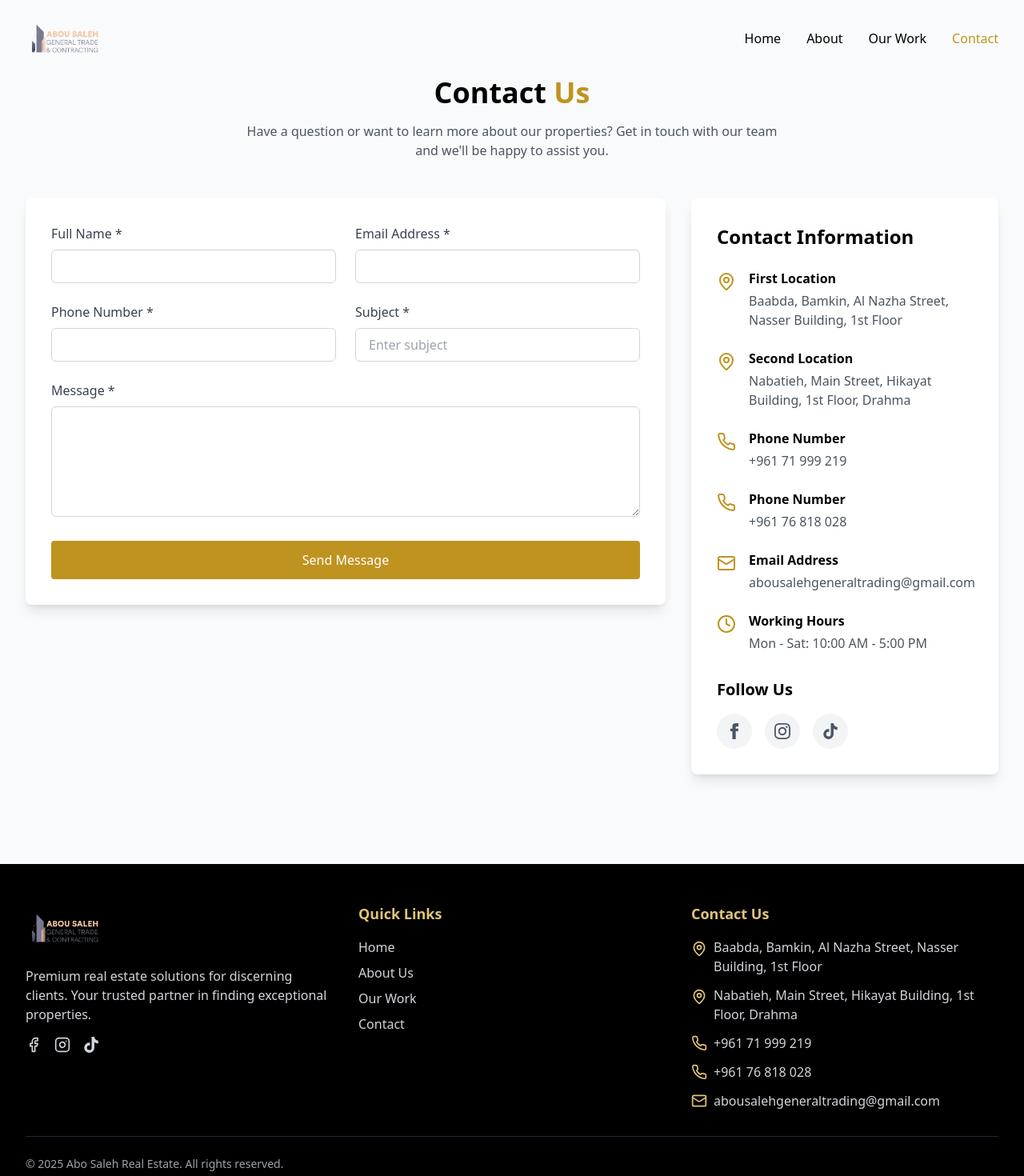
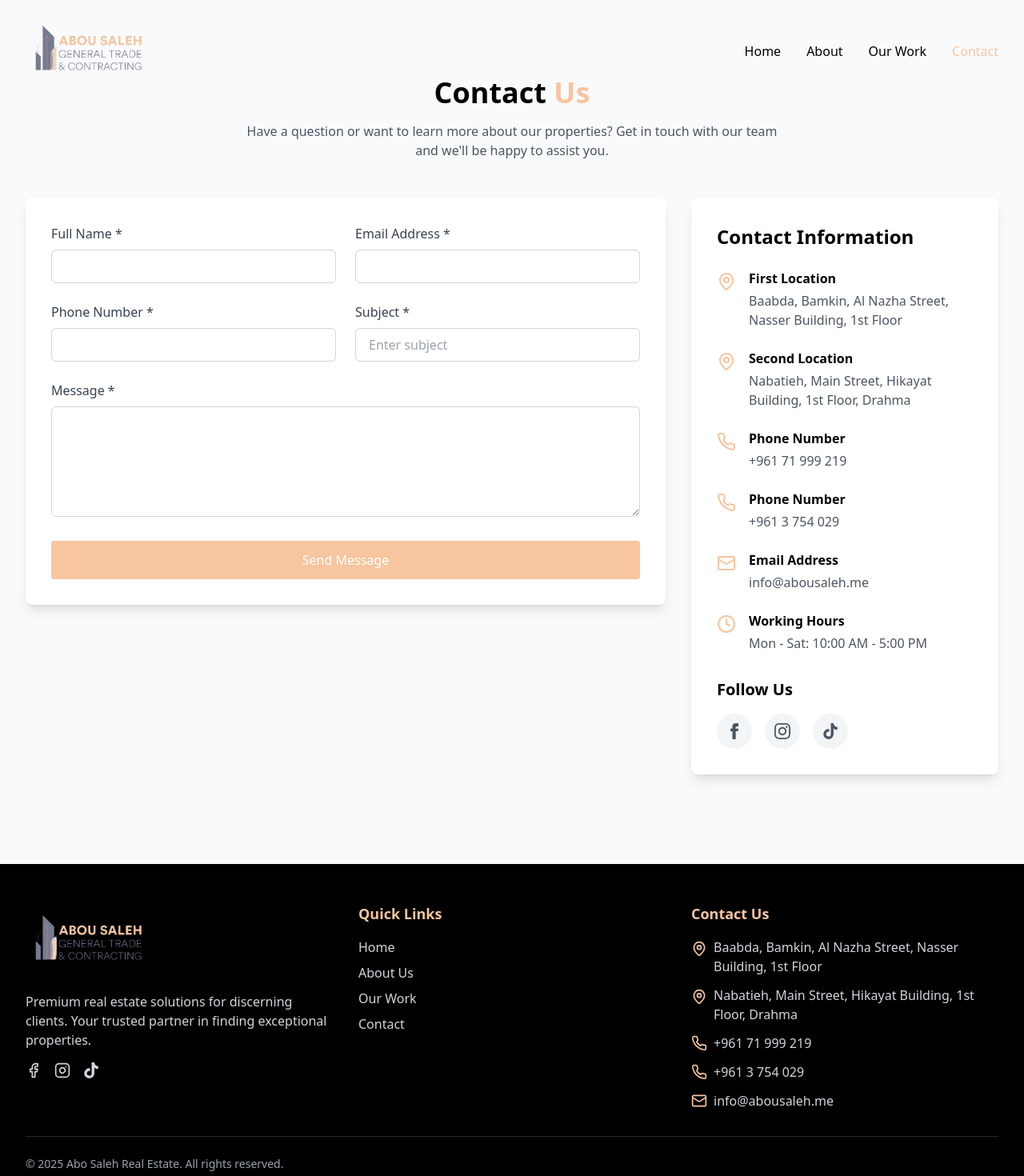
Before and after one commit to hasanborshalli/Abo-Saleh, a React (Vite) app: page /contact in a window 1280 px wide. Shown: the top 1470 px of the page at 80% size. Built offline with nearby package versions, Linux system fonts and the light colour scheme; a web font is replaced by a local one.

Commit message:
hadi media edits

```diff
--- a/src/components/About/Certificates.tsx
+++ b/src/components/About/Certificates.tsx
@@ -24,7 +24,7 @@ const Certificates = () => {
                         }}
                     >
                         Our{" "}
-                        <span className="text-[#BF9320]">Certifications</span> &
+                        <span className="text-[#f7c59f]">Certifications</span> &
                         Licenses
                     </motion.h2>
                     <motion.p
@@ -85,7 +85,7 @@ const Certificates = () => {
                                 <p className="text-gray-600 mb-1">
                                     Issued by: {certificate.issuer}
                                 </p>
-                                <p className="text-[#BF9320] font-medium">
+                                <p className="text-[#f7c59f] font-medium">
                                     Year: {certificate.year}
                                 </p>
                             </div>
--- a/src/components/About/TeamSection.tsx
+++ b/src/components/About/TeamSection.tsx
@@ -24,7 +24,7 @@ const TeamSection = () => {
                             duration: 0.6,
                         }}
                     >
-                        Meet Our <span className="text-[#BF9320]">Team</span>
+                        Meet Our <span className="text-[#f7c59f]">Team</span>
                     </motion.h2>
                     <motion.p
                         className="text-gray-600"
@@ -81,7 +81,7 @@ const TeamSection = () => {
                                 <h3 className="text-xl font-semibold mb-1">
                                     {member.name}
                                 </h3>
-                                <p className="text-[#BF9320] mb-4">
+                                <p className="text-[#f7c59f] mb-4">
                                     {member.position}
                                 </p>
                             </div>
--- a/src/components/Contact/ContactForm.tsx
+++ b/src/components/Contact/ContactForm.tsx
@@ -80,7 +80,7 @@ const ContactForm = () => {
                     </p>
                     <button
                         onClick={() => setIsSubmitted(false)}
-                        className="bg-[#BF9320] hover:bg-[#DFC578] text-white px-6 py-3 rounded transition-colors duration-300"
+                        className="bg-[#f7c59f] hover:bg-[#DFC578] text-white px-6 py-3 rounded transition-colors duration-300"
                     >
                         Send Another Message
                     </button>
@@ -102,7 +102,7 @@ const ContactForm = () => {
                                 value={formState.name}
                                 onChange={handleChange}
                                 required
-                                className="w-full px-4 py-2 border border-gray-300 rounded-md focus:ring-[#BF9320] focus:border-[#BF9320] outline-none"
+                                className="w-full px-4 py-2 border border-gray-300 rounded-md focus:ring-[#f7c59f] focus:border-[#f7c59f] outline-none"
                             />
                         </div>
                         <div>
@@ -119,7 +119,7 @@ const ContactForm = () => {
                                 value={formState.email}
                                 onChange={handleChange}
                                 required
-                                className="w-full px-4 py-2 border border-gray-300 rounded-md focus:ring-[#BF9320] focus:border-[#BF9320] outline-none"
+                                className="w-full px-4 py-2 border border-gray-300 rounded-md focus:ring-[#f7c59f] focus:border-[#f7c59f] outline-none"
                             />
                         </div>
                         <div>
@@ -136,7 +136,7 @@ const ContactForm = () => {
                                 value={formState.phone}
                                 onChange={handleChange}
                                 required
-                                className="w-full px-4 py-2 border border-gray-300 rounded-md focus:ring-[#BF9320] focus:border-[#BF9320] outline-none"
+                                className="w-full px-4 py-2 border border-gray-300 rounded-md focus:ring-[#f7c59f] focus:border-[#f7c59f] outline-none"
                             />
                         </div>
                         <div>
@@ -154,7 +154,7 @@ const ContactForm = () => {
                                 onChange={handleChange}
                                 required
                                 placeholder="Enter subject"
-                                className="w-full px-4 py-2 border border-gray-300 rounded-md focus:ring-[#BF9320] focus:border-[#BF9320] outline-none"
+                                className="w-full px-4 py-2 border border-gray-300 rounded-md focus:ring-[#f7c59f] focus:border-[#f7c59f] outline-none"
                             />
                         </div>
                     </div>
@@ -172,14 +172,14 @@ const ContactForm = () => {
                             onChange={handleChange}
                             required
                             rows={5}
-                            className="w-full px-4 py-2 border border-gray-300 rounded-md focus:ring-[#BF9320] focus:border-[#BF9320] outline-none"
+                            className="w-full px-4 py-2 border border-gray-300 rounded-md focus:ring-[#f7c59f] focus:border-[#f7c59f] outline-none"
                         ></textarea>
                     </div>
                     <div>
                         <button
                             type="submit"
                             disabled={isSubmitting}
-                            className={`w-full bg-[#BF9320] hover:bg-[#DFC578] text-white px-6 py-3 rounded transition-colors duration-300 flex items-center justify-center ${
+                            className={`w-full bg-[#f7c59f] hover:bg-[#DFC578] text-white px-6 py-3 rounded transition-colors duration-300 flex items-center justify-center ${
                                 isSubmitting
                                     ? "opacity-70 cursor-not-allowed"
                                     : ""
--- a/src/components/Contact/ContactInfo.tsx
+++ b/src/components/Contact/ContactInfo.tsx
@@ -3,34 +3,34 @@ import { MapPinIcon, PhoneIcon, MailIcon, ClockIcon } from "lucide-react";
 const ContactInfo = () => {
     const contactDetails = [
         {
-            icon: <MapPinIcon size={24} className="text-[#BF9320]" />,
+            icon: <MapPinIcon size={24} className="text-[#f7c59f]" />,
             title: "First Location",
             details:
                 "Baabda, Bamkin, Al Nazha Street, Nasser Building, 1st Floor",
         },
         {
-            icon: <MapPinIcon size={24} className="text-[#BF9320]" />,
+            icon: <MapPinIcon size={24} className="text-[#f7c59f]" />,
             title: "Second Location",
             details:
                 "Nabatieh, Main Street, Hikayat Building, 1st Floor, Drahma",
         },
         {
-            icon: <PhoneIcon size={24} className="text-[#BF9320]" />,
+            icon: <PhoneIcon size={24} className="text-[#f7c59f]" />,
             title: "Phone Number",
             details: "+961 71 999 219",
         },
         {
-            icon: <PhoneIcon size={24} className="text-[#BF9320]" />,
+            icon: <PhoneIcon size={24} className="text-[#f7c59f]" />,
             title: "Phone Number",
-            details: "+961 76 818 028",
+            details: "+961 3 754 029",
         },
         {
-            icon: <MailIcon size={24} className="text-[#BF9320]" />,
+            icon: <MailIcon size={24} className="text-[#f7c59f]" />,
             title: "Email Address",
-            details: "abousalehgeneraltrading@gmail.com",
+            details: "info@abousaleh.me",
         },
         {
-            icon: <ClockIcon size={24} className="text-[#BF9320]" />,
+            icon: <ClockIcon size={24} className="text-[#f7c59f]" />,
             title: "Working Hours",
             details: "Mon - Sat: 10:00 AM - 5:00 PM",
         },
@@ -55,7 +55,7 @@ const ContactInfo = () => {
                     <a
                         target="_blank"
                         href="https://www.facebook.com/abousaleh.ME/"
-                        className="bg-gray-100 hover:bg-[#BF9320] hover:text-white text-gray-600 p-3 rounded-full transition-colors duration-300"
+                        className="bg-gray-100 hover:bg-[#f7c59f] hover:text-white text-gray-600 p-3 rounded-full transition-colors duration-300"
                         aria-label="Facebook"
                     >
                         <svg
@@ -71,7 +71,7 @@ const ContactInfo = () => {
                     <a
                         target="_blank"
                         href="https://www.instagram.com/abousaleh.me?igsh=MWp2Z2N6NWx6aXJoNg%3D%3D"
-                        className="bg-gray-100 hover:bg-[#BF9320] hover:text-white text-gray-600 p-3 rounded-full transition-colors duration-300"
+                        className="bg-gray-100 hover:bg-[#f7c59f] hover:text-white text-gray-600 p-3 rounded-full transition-colors duration-300"
                         aria-label="Instagram"
                     >
                         <svg
@@ -87,7 +87,7 @@ const ContactInfo = () => {
                     <a
                         target="_blank"
                         href="https://www.tiktok.com/@abousalehco?_t=ZS-8yJj5nttxWC&_r=1"
-                        className="bg-gray-100 hover:bg-[#BF9320] hover:text-white text-gray-600 p-3 rounded-full transition-colors duration-300"
+                        className="bg-gray-100 hover:bg-[#f7c59f] hover:text-white text-gray-600 p-3 rounded-full transition-colors duration-300"
                         aria-label="TikTok"
                     >
                         <svg
--- a/src/components/Home/FeaturedWork.tsx
+++ b/src/components/Home/FeaturedWork.tsx
@@ -56,7 +56,7 @@ const FeaturedWork = () => {
                         }}
                     >
                         Featured{" "}
-                        <span className="text-[#BF9320]">Projects</span>
+                        <span className="text-[#f7c59f]">Projects</span>
                     </motion.h2>
                     <motion.p
                         className="text-gray-600 max-w-2xl mx-auto"
@@ -106,7 +106,7 @@ const FeaturedWork = () => {
                                 alt={image.alt}
                                 className="w-full h-full object-cover transition-transform duration-500 group-hover:scale-105"
                             />
-                            <div className="absolute top-4 left-4 bg-[#BF9320] text-white px-3 py-1 rounded-full text-sm font-medium">
+                            <div className="absolute top-4 left-4 bg-[#f7c59f] text-white px-3 py-1 rounded-full text-sm font-medium">
                                 {image.category}
                             </div>
                             <img
@@ -120,7 +120,7 @@ const FeaturedWork = () => {
                 <div className="text-center">
                     <Link
                         to="/our-work"
-                        className="inline-flex items-center bg-[#BF9320] hover:bg-[#DFC578] text-white px-8 py-3 rounded transition-colors duration-300"
+                        className="inline-flex items-center bg-[#f7c59f] hover:bg-[#DFC578] text-white px-8 py-3 rounded transition-colors duration-300"
                     >
                         View Our Work
                         <ArrowRightIcon size={18} className="ml-2" />
--- a/src/components/Home/HeroSection.tsx
+++ b/src/components/Home/HeroSection.tsx
@@ -47,7 +47,7 @@ const HeroSection = () => {
                         }}
                     >
                         Discover Your{" "}
-                        <span className="text-[#DFC578]">Perfect Property</span>
+                        <span className="text-[#f7c59f]">Perfect Property</span>
                     </motion.h1>
                     <motion.p
                         className="text-lg md:text-xl mb-8 text-gray-200"
@@ -84,14 +84,14 @@ const HeroSection = () => {
                     >
                         <Link
                             to="/our-work"
-                            className="bg-[#BF9320] hover:bg-[#DFC578] text-white px-8 py-3 rounded transition-colors duration-300 flex items-center justify-center"
+                            className="bg-[#f7c59f] hover:bg-[#DFC578] text-white px-8 py-3 rounded transition-colors duration-300 flex items-center justify-center"
                         >
                             Check Our Work
                             <ArrowRightIcon size={18} className="ml-2" />
                         </Link>
                         <Link
                             to="/contact"
-                            className="border-2 border-white hover:border-[#DFC578] hover:text-[#DFC578] text-white px-8 py-3 rounded transition-colors duration-300 flex items-center justify-center"
+                            className="border-2 border-white hover:border-[#f7c59f] hover:text-[#f7c59f] text-white px-8 py-3 rounded transition-colors duration-300 flex items-center justify-center"
                         >
                             Contact Us
                         </Link>
--- a/src/components/Layout/Footer.tsx
+++ b/src/components/Layout/Footer.tsx
@@ -17,7 +17,7 @@ const Footer = () => {
                         <img
                             src="/logo.png"
                             alt="Abo Saleh Real Estate"
-                            className="h-16 md:h-16 w-auto object-contain mb-4"
+                            className="h-16 md:h-24 w-auto object-contain mb-4"
                         />
                         <p className="text-gray-300 mb-4">
                             Premium real estate solutions for discerning
@@ -28,21 +28,21 @@ const Footer = () => {
                             <a
                                 target="_blank"
                                 href="https://www.facebook.com/abousaleh.ME/"
-                                className="text-gray-300 hover:text-[#DFC578] transition-colors"
+                                className="text-gray-300 hover:text-[#f7c59f] transition-colors"
                             >
                                 <FacebookIcon size={20} />
                             </a>
                             <a
                                 target="_blank"
                                 href="https://www.instagram.com/abousaleh.me?igsh=MWp2Z2N6NWx6aXJoNg%3D%3D"
-                                className="text-gray-300 hover:text-[#DFC578] transition-colors"
+                                className="text-gray-300 hover:text-[#f7c59f] transition-colors"
                             >
                                 <InstagramIcon size={20} />
                             </a>
                             <a
                                 target="_blank"
                                 href="https://www.tiktok.com/@abousalehco?_t=ZS-8yJj5nttxWC&_r=1"
-                                className="text-gray-300 hover:text-[#DFC578] transition-colors"
+                                className="text-gray-300 hover:text-[#f7c59f] transition-colors"
                             >
                                 <svg
                                     xmlns="http://www.w3.org/2000/svg"
@@ -58,14 +58,14 @@ const Footer = () => {
                     </div>
                     {/* Quick Links */}
                     <div>
-                        <h3 className="text-lg font-semibold mb-4 text-[#DFC578]">
+                        <h3 className="text-lg font-semibold mb-4 text-[#f7c59f]">
                             Quick Links
                         </h3>
                         <ul className="space-y-2">
                             <li>
                                 <Link
                                     to="/"
-                                    className="text-gray-300 hover:text-[#DFC578] transition-colors"
+                                    className="text-gray-300 hover:text-[#f7c59f] transition-colors"
                                 >
                                     Home
                                 </Link>
@@ -73,7 +73,7 @@ const Footer = () => {
                             <li>
                                 <Link
                                     to="/about"
-                                    className="text-gray-300 hover:text-[#DFC578] transition-colors"
+                                    className="text-gray-300 hover:text-[#f7c59f] transition-colors"
                                 >
                                     About Us
                                 </Link>
@@ -81,7 +81,7 @@ const Footer = () => {
                             <li>
                                 <Link
                                     to="/our-work"
-                                    className="text-gray-300 hover:text-[#DFC578] transition-colors"
+                                    className="text-gray-300 hover:text-[#f7c59f] transition-colors"
                                 >
                                     Our Work
                                 </Link>
@@ -89,7 +89,7 @@ const Footer = () => {
                             <li>
                                 <Link
                                     to="/contact"
-                                    className="text-gray-300 hover:text-[#DFC578] transition-colors"
+                                    className="text-gray-300 hover:text-[#f7c59f] transition-colors"
                                 >
                                     Contact
                                 </Link>
@@ -99,14 +99,14 @@ const Footer = () => {
 
                     {/* Contact Info */}
                     <div>
-                        <h3 className="text-lg font-semibold mb-4 text-[#DFC578]">
+                        <h3 className="text-lg font-semibold mb-4 text-[#f7c59f]">
                             Contact Us
                         </h3>
                         <ul className="space-y-3">
                             <li className="flex items-start">
                                 <MapPinIcon
                                     size={20}
-                                    className="mr-2 text-[#DFC578] flex-shrink-0 mt-1"
+                                    className="mr-2 text-[#f7c59f] flex-shrink-0 mt-1"
                                 />
                                 <span className="text-gray-300">
                                     Baabda, Bamkin, Al Nazha Street, Nasser
@@ -116,7 +116,7 @@ const Footer = () => {
                             <li className="flex items-start">
                                 <MapPinIcon
                                     size={20}
-                                    className="mr-2 text-[#DFC578] flex-shrink-0 mt-1"
+                                    className="mr-2 text-[#f7c59f] flex-shrink-0 mt-1"
                                 />
                                 <span className="text-gray-300">
                                     Nabatieh, Main Street, Hikayat Building, 1st
@@ -126,7 +126,7 @@ const Footer = () => {
                             <li className="flex items-center">
                                 <PhoneIcon
                                     size={20}
-                                    className="mr-2 text-[#DFC578]"
+                                    className="mr-2 text-[#f7c59f]"
                                 />
                                 <span className="text-gray-300">
                                     +961 71 999 219
@@ -135,19 +135,19 @@ const Footer = () => {
                             <li className="flex items-center">
                                 <PhoneIcon
                                     size={20}
-                                    className="mr-2 text-[#DFC578]"
+                                    className="mr-2 text-[#f7c59f]"
                                 />
                                 <span className="text-gray-300">
-                                    +961 76 818 028
+                                    +961 3 754 029
                                 </span>
                             </li>
                             <li className="flex items-center">
                                 <MailIcon
                                     size={20}
-                                    className="mr-2 text-[#DFC578]"
+                                    className="mr-2 text-[#f7c59f]"
                                 />
                                 <span className="text-gray-300">
-                                    abousalehgeneraltrading@gmail.com
+                                    info@abousaleh.me
                                 </span>
                             </li>
                         </ul>
--- a/src/components/Layout/Navbar.tsx
+++ b/src/components/Layout/Navbar.tsx
@@ -41,7 +41,7 @@ const Navbar = () => {
     return (
         <header
             className={`fixed w-full z-50 transition-all duration-300 ${
-                scrolled ? "bg-[#2B3149] shadow-md py-2" : "bg-transparent py-4"
+                scrolled ? "bg-[#2a324b] shadow-md py-2" : "bg-transparent py-4"
             }`}
         >
             <div className="container mx-auto px-4 md:px-8 flex justify-between items-center">
@@ -49,7 +49,7 @@ const Navbar = () => {
                     <img
                         src="/logo.png"
                         alt="Abo Saleh Real Estate"
-                        className="h-16 md:h-16 w-auto object-contain"
+                        className="h-16 md:h-24 w-auto object-contain"
                     />
                 </Link>
                 {/* Desktop Navigation */}
@@ -58,9 +58,9 @@ const Navbar = () => {
                         <Link
                             key={link.name}
                             to={link.path}
-                            className={`font-medium transition-colors hover:text-[#BF9320] ${
+                            className={`font-medium transition-colors hover:text-[#f7c59f] ${
                                 location.pathname === link.path
-                                    ? "text-[#BF9320]"
+                                    ? "text-[#f7c59f]"
                                     : scrolled
                                     ? "text-white"
                                     : "text-black"
@@ -72,7 +72,7 @@ const Navbar = () => {
                 </nav>
                 {/* Mobile Menu Button */}
                 <button
-                    className="md:hidden text-[#BF9320] focus:outline-none"
+                    className="md:hidden text-[#f7c59f] focus:outline-none"
                     onClick={() => setIsOpen(!isOpen)}
                 >
                     {isOpen ? <XIcon size={24} /> : <MenuIcon size={24} />}
@@ -102,7 +102,7 @@ const Navbar = () => {
                                 to={link.path}
                                 className={`py-2 font-medium ${
                                     location.pathname === link.path
-                                        ? "text-[#BF9320]"
+                                        ? "text-[#f7c59f]"
                                         : "text-black"
                                 }`}
                             >
--- a/src/pages/Contact.tsx
+++ b/src/pages/Contact.tsx
@@ -30,7 +30,7 @@ const Contact = () => {
                         }}
                     >
                         <h1 className="text-3xl md:text-4xl font-bold mb-4">
-                            Contact <span className="text-[#BF9320]">Us</span>
+                            Contact <span className="text-[#f7c59f]">Us</span>
                         </h1>
                         <p className="text-gray-600 max-w-2xl mx-auto">
                             Have a question or want to learn more about our
```
Also changed, not shown: src/components/About/AboutSection.tsx (+6 -6 lines), src/components/Home/AboutPreview.tsx (+4 -4 lines), public/logo.png.
